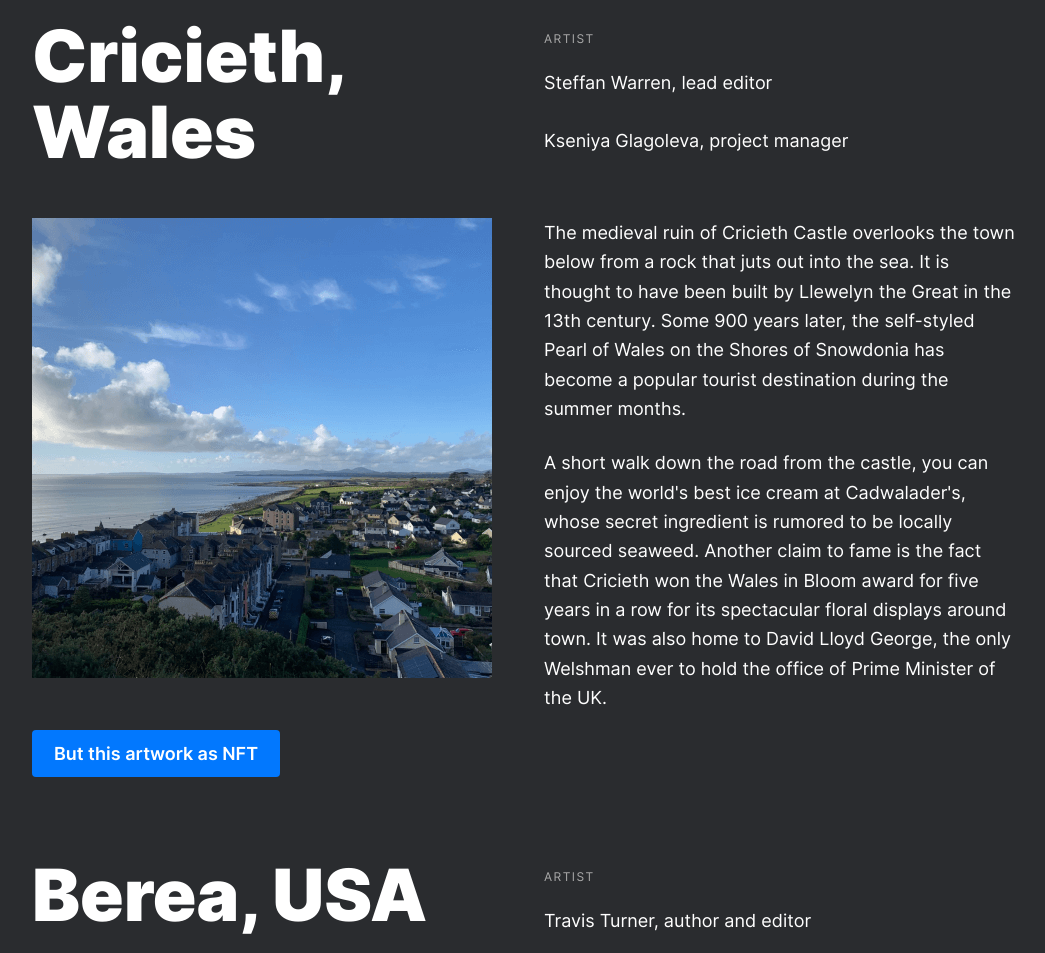
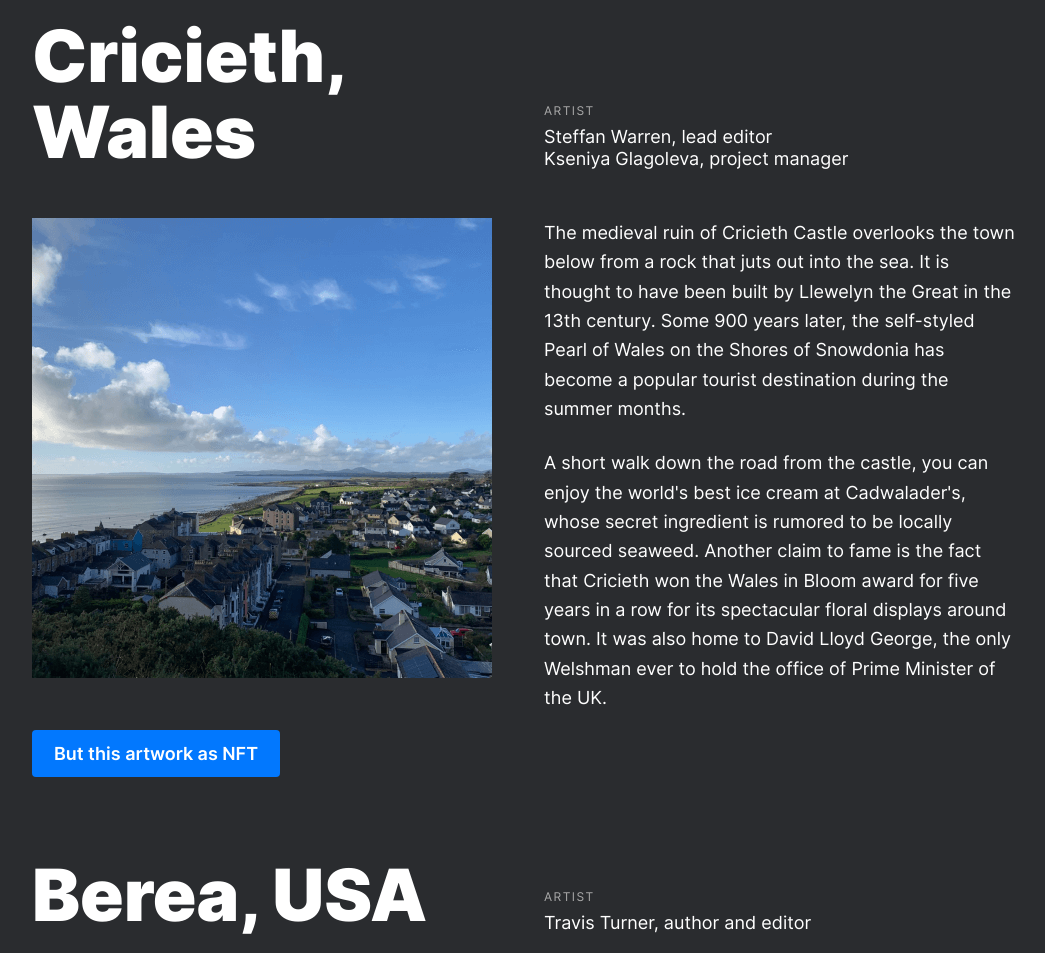
Before and after one commit to MariaKonstantinov/web_project_3, a plain HTML site: page index.html in a window 1280 px wide. Shown: the part 3240-4193 px from the top of the page, without its empty margins (116-1161 px from the left). Drawn offline with Linux system fonts and the light colour scheme.

Commit message:
fix default margins and text tag in place section

```diff
--- a/blocks/place.css
+++ b/blocks/place.css
@@ -36,12 +36,15 @@
   line-height: 1.25;
   letter-spacing: 0.12em;
   margin-bottom: 8px;
+  margin-top: 0;
 }
 
 .place__person-info {
   font-weight: normal;
   font-size: 18px;
   line-height: 1.22;
+  margin-top: 0;
+  margin-bottom: 0;
 }
 
 .place__media {
--- a/index.html
+++ b/index.html
@@ -63,8 +63,8 @@
                 <li class="place">
                     <h2 class="place__title">Kyiv, Ukraine</h2>
                     <div class="place__artist">
-                        <h3 class="place__person-role">artist</h3>
-                        <h3 class="place__person-info">Natalia Dolgushina, content producer</h3>
+                        <p class="place__person-role">artist</p>
+                        <p class="place__person-info">Natalia Dolgushina, content producer</p>
                     </div>
                     <div class="place__media">
                         <img src="./images/place-image-Kyiv.png" class="place__image" alt="Kyiv">
@@ -88,9 +88,9 @@
                 <li class="place">
                     <h2 class="place__title">Cricieth, Wales</h2>
                     <div class="place__artist">
-                        <h3 class="place__person-role">artist</h3>
-                        <h3 class="place__person-info">Steffan Warren, lead editor</h3>
-                        <h3 class="place__person-info">Kseniya Glagoleva, project manager</h3>
+                        <p class="place__person-role">artist</p>
+                        <p class="place__person-info">Steffan Warren, lead editor</p>
+                        <p class="place__person-info">Kseniya Glagoleva, project manager</p>
                     </div>
                     <div class="place__media">
                         <img src="./images/place-image-Cricieth.png" class="place__image" alt="Cricieth">
@@ -120,8 +120,8 @@
                 <li class="place">
                     <h2 class="place__title">Berea, USA</h2>
                     <div class="place__artist">
-                        <h3 class="place__person-role">artist</h3>
-                        <h3 class="place__person-info">Travis Turner, author and editor</h3>
+                        <p class="place__person-role">artist</p>
+                        <p class="place__person-info">Travis Turner, author and editor</p>
                     </div>
                     <div class="place__media">
                         <img src="./images/place-image-Berea.png" class="place__image" alt="Berea">
@@ -145,8 +145,8 @@
                 <li class="place">
                     <h2 class="place__title">Muramvya, Burundi</h2>
                     <div class="place__artist">
-                        <h3 class="place__person-role">artist</h3>
-                        <h3 class="place__person-info">Grevisse Kenguruka, tech editor</h3>
+                        <p class="place__person-role">artist</p>
+                        <p class="place__person-info">Grevisse Kenguruka, tech editor</p>
                     </div>
                     <div class="place__media">
                         <img src="./images/place-image-Muramvya.png" class="place__image" alt="Muramvya">
@@ -174,8 +174,8 @@
                 <li class="place">
                     <h2 class="place__title">Moscow, Russia</h2>
                     <div class="place__artist">
-                        <h3 class="place__person-role">artist</h3>
-                        <h3 class="place__person-info">Maria Konstantinov, web developer</h3>
+                        <p class="place__person-role">artist</p>
+                        <p class="place__person-info">Maria Konstantinov, web developer</p>
                     </div>
                     <div class="place__media">
                         <img src="./images/place-image-Moscow.jpg" class="place__image" alt="Moscow">
```
